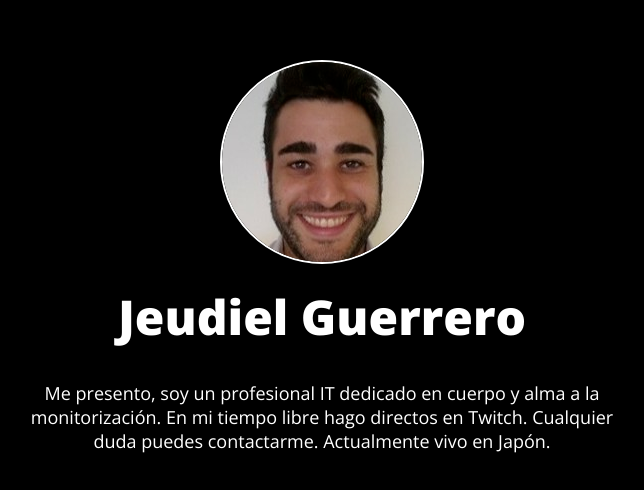
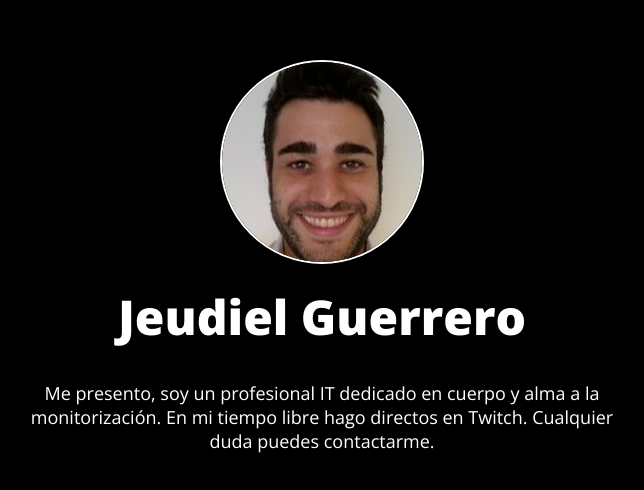
Before and after one commit to j3udiel/me, a plain HTML site: page index.html in a window 1280 px wide. Shown: the top 490 px of the page, without its empty margins (318-962 px from the left). Drawn offline with nearby package versions, Linux system fonts and the light colour scheme.

Commit message:
Update index.html

```diff
--- a/index.html
+++ b/index.html
@@ -104,7 +104,7 @@
         <h1>Jeudiel Guerrero</h1>
 
         <!-- Short Bio -->
-        <p>Me presento, soy un profesional IT dedicado en cuerpo y alma a la monitorización. En mi tiempo libre hago directos en Twitch. Cualquier duda puedes contactarme. Actualmente vivo en Japón.</p>
+        <p>Me presento, soy un profesional IT dedicado en cuerpo y alma a la monitorización. En mi tiempo libre hago directos en Twitch. Cualquier duda puedes contactarme.</p>
 
         <!-- Replace # with your profile URL. Delete whatever you don't need & create your own brand styles in css/brands.css -->
         <div>
```
